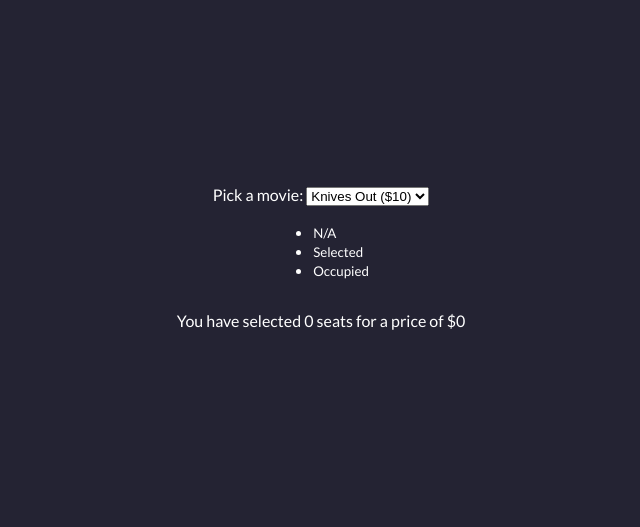
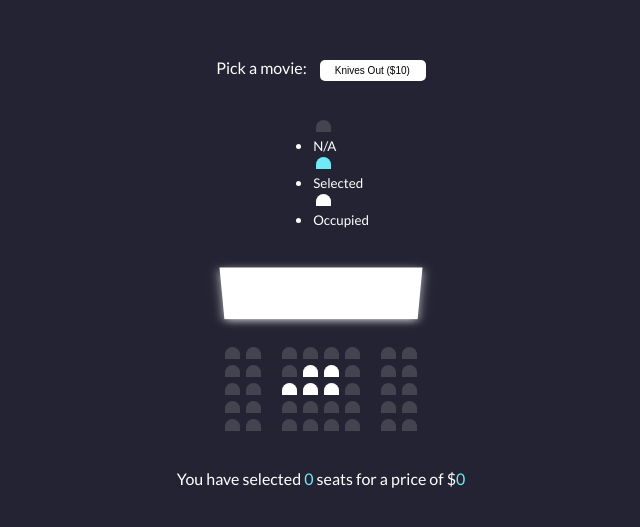
Before and after one commit to kaizen-minded/Movie-seat-booking, a plain HTML site: page index.html in a window 1280 px wide. Shown: the part 135-662 px from the top of the page, without its empty margins (319-959 px from the left). Drawn offline with Linux system fonts and the light colour scheme.

Commit message:
add styling

```diff
--- a/style.css
+++ b/style.css
@@ -15,3 +15,80 @@ body {
   font-family: 'Lato', sans-serif;
   margin: 0;
 }
+
+.movie-container {
+  margin: 20px 0;
+}
+
+.movie-container select {
+  background-color: #FFF;
+  border: 0;
+  border-radius: 5px;
+  font-size: 10px;
+  margin-left: 10px;
+  padding: 5px 15px 5px 15px;
+  -moz-appearance: none;
+  -webkit-appearance: none;
+  appearance: none;
+}
+
+.container {
+  perspective: 1000px;
+  margin-bottom: 30px;
+}
+
+.seat {
+  background-color: #444451;
+  height: 12px;
+  width: 15px;
+  margin: 3px;
+  border-top-left-radius: 10px;
+  border-top-right-radius: 10px;
+}
+
+.seat.selected {
+  background-color: #6FEAF6;
+}
+
+.seat.occupied {
+  background-color: #FFF;
+}
+
+.seat:nth-of-type(2) {
+  margin-right: 18px;
+}
+
+.seat:nth-of-type(7) {
+  margin-left: 18px;
+}
+
+.seat:not(.occupied):hover {
+  cursor: pointer;
+  transform: scale(1.2);
+}
+
+.showcase .seat:not(.occupied):hover {
+  cursor: default;
+  transform: scale(1);
+}
+
+.row {
+  display: flex;
+}
+
+.screen {
+  background-color: #FFF;
+  height: 70px;
+  width: 100%;
+  margin: 15px 0;
+  transform: rotateX(-45deg);
+  box-shadow: 0 3px 10px rgba(255, 255, 255, 0.7);
+}
+
+p.text {
+  margin: 5px 0;
+}
+
+p.text span {
+  color: #6FEAF6;
+}
```
